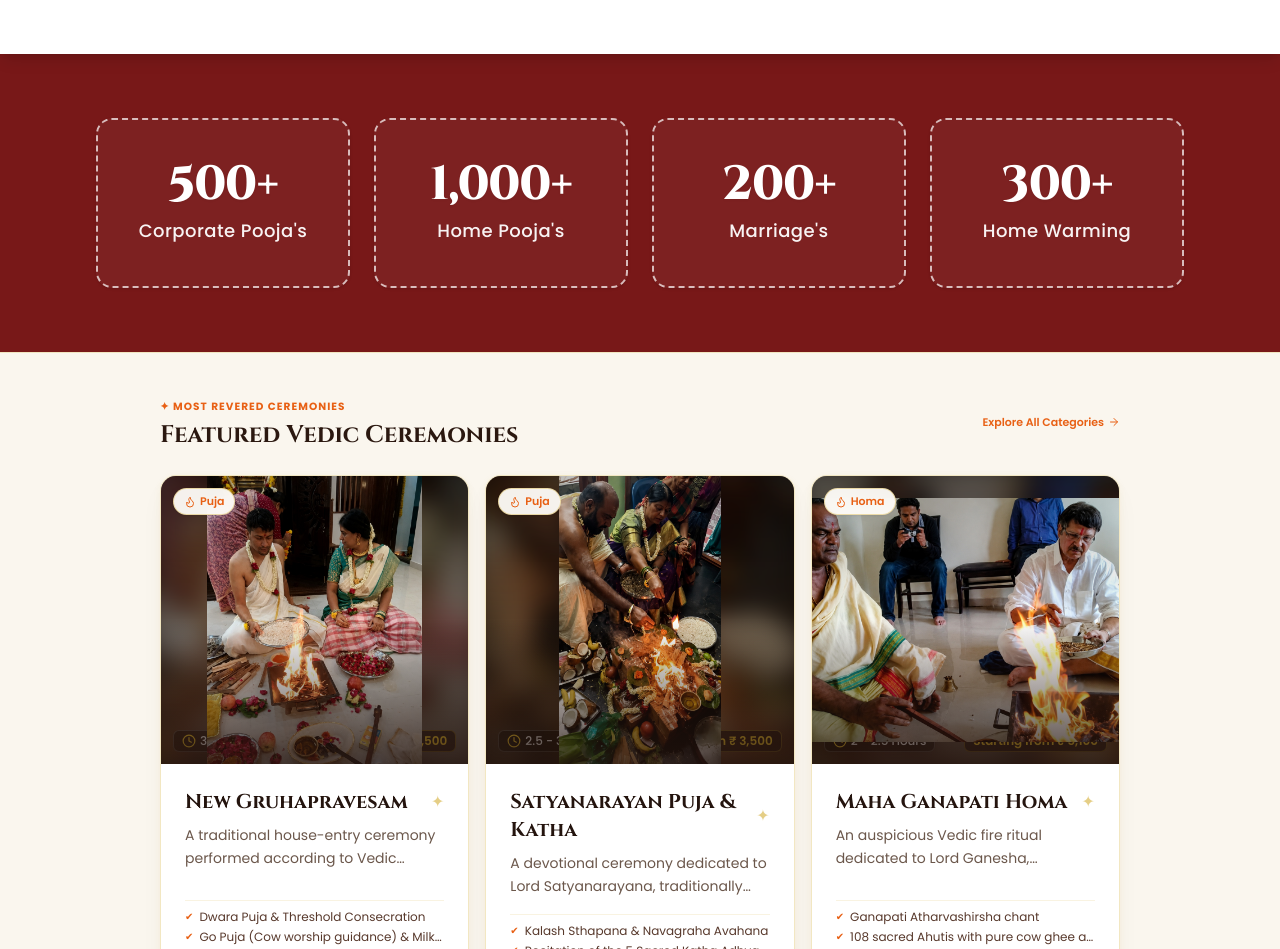
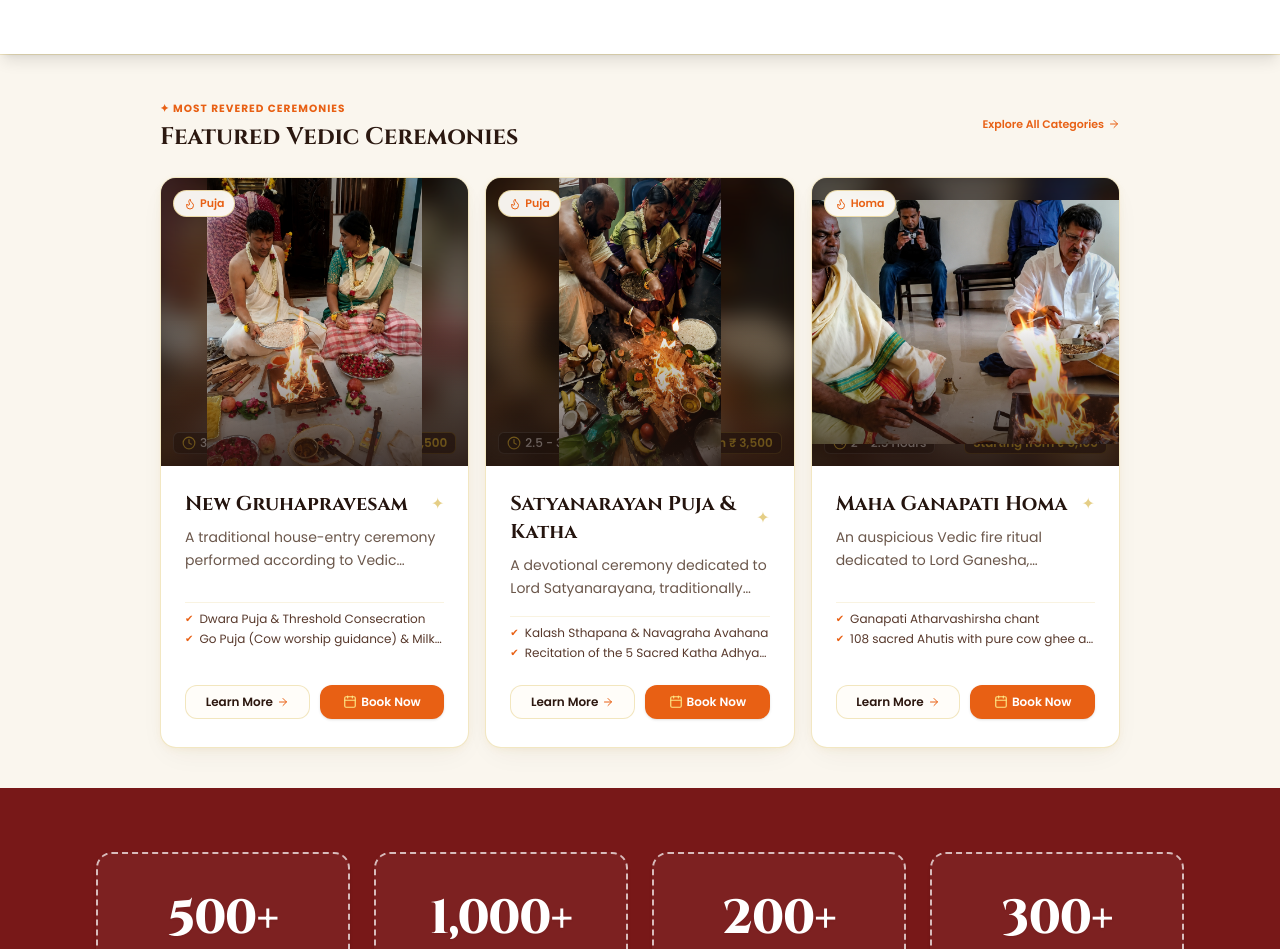
Before and after one commit to Shrikanthkk/prakash-purohit, a React (Vite) app: page / in a window 1280 px wide. Shown: the part 963-1912 px from the top of the page. Built offline with nearby package versions, Linux system fonts and the light colour scheme; a web font is replaced by a local one.

Commit message:
Position statistics achievement counter section directly after Featured Vedic Ceremonies

```diff
--- a/src/pages/Home.tsx
+++ b/src/pages/Home.tsx
@@ -200,10 +200,7 @@ export const Home: React.FC = () => {
         </div>
       </section>
 
-      {/* 3. Deep Maroon Statistics Achievement Counter Section */}
-      <StatsCounterSection />
-
-      {/* 4. Featured Services Catalogue Preview */}
+      {/* 3. Featured Services Catalogue Preview */}
       <section className="py-10 bg-[#FAF6EE] border-t border-gold/25">
         <div className="max-w-5xl mx-auto px-4 sm:px-6 lg:px-8">
           <div className="flex flex-col md:flex-row items-center justify-between gap-2.5 mb-6">
@@ -231,6 +228,9 @@ export const Home: React.FC = () => {
           </div>
         </div>
       </section>
+
+      {/* 4. Deep Maroon Statistics Achievement Counter Section */}
+      <StatsCounterSection />
 
       {/* 4. Devotee Blessing Quote Banner */}
       <section className="py-10 bg-white">
```
